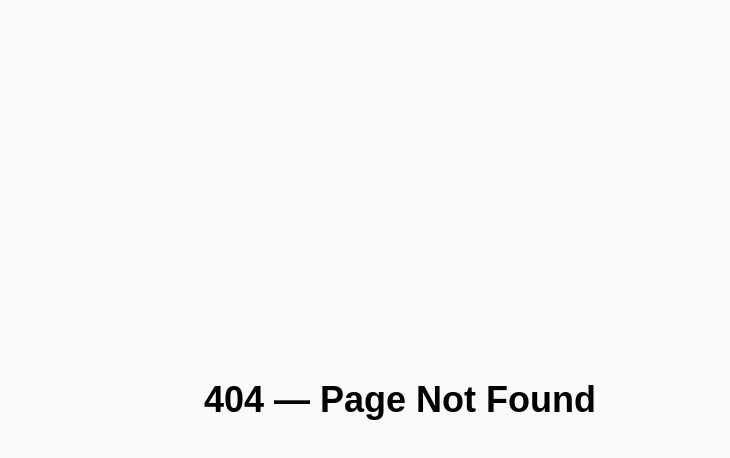
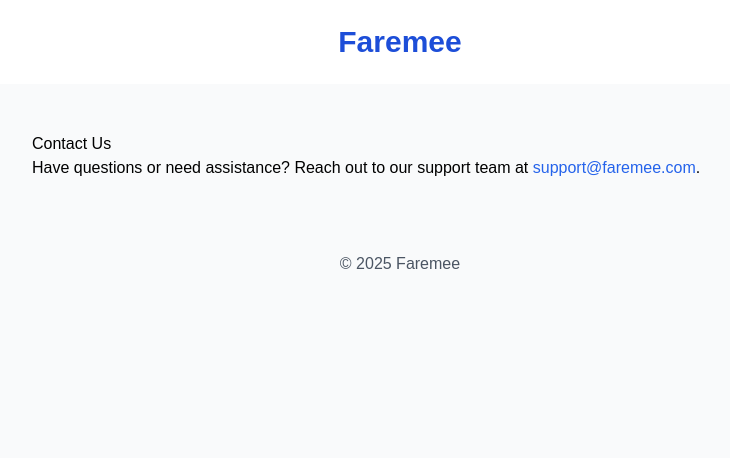
Before and after one commit to divyamttt/faremee-ui, a Next.js app: page /contact in a window 1280 px wide. Before the commit this address had no page. Shown: the top 458 px of the page, without its empty margins (240-970 px from the left). Built offline with nearby package versions, Linux system fonts and the light colour scheme.

Commit message:
Create contact.jsx

```diff
--- /dev/null
+++ b/pages/contact.jsx
@@ -0,0 +1,21 @@
+import Header from "../components/Header";
+import Footer from "../components/Footer";
+
+export default function Contact() {
+  return (
+    <div className="min-h-screen bg-gray-50 dark:bg-gray-900">
+      <Header />
+      <main className="py-12 px-4 max-w-3xl mx-auto prose dark:prose-invert">
+        <h1>Contact Us</h1>
+        <p>
+          Have questions or need assistance? Reach out to our support team at{" "}
+          <a href="mailto:support@faremee.com" className="text-blue-600">
+            support@faremee.com
+          </a>
+          .
+        </p>
+      </main>
+      <Footer />
+    </div>
+  );
+}
```
